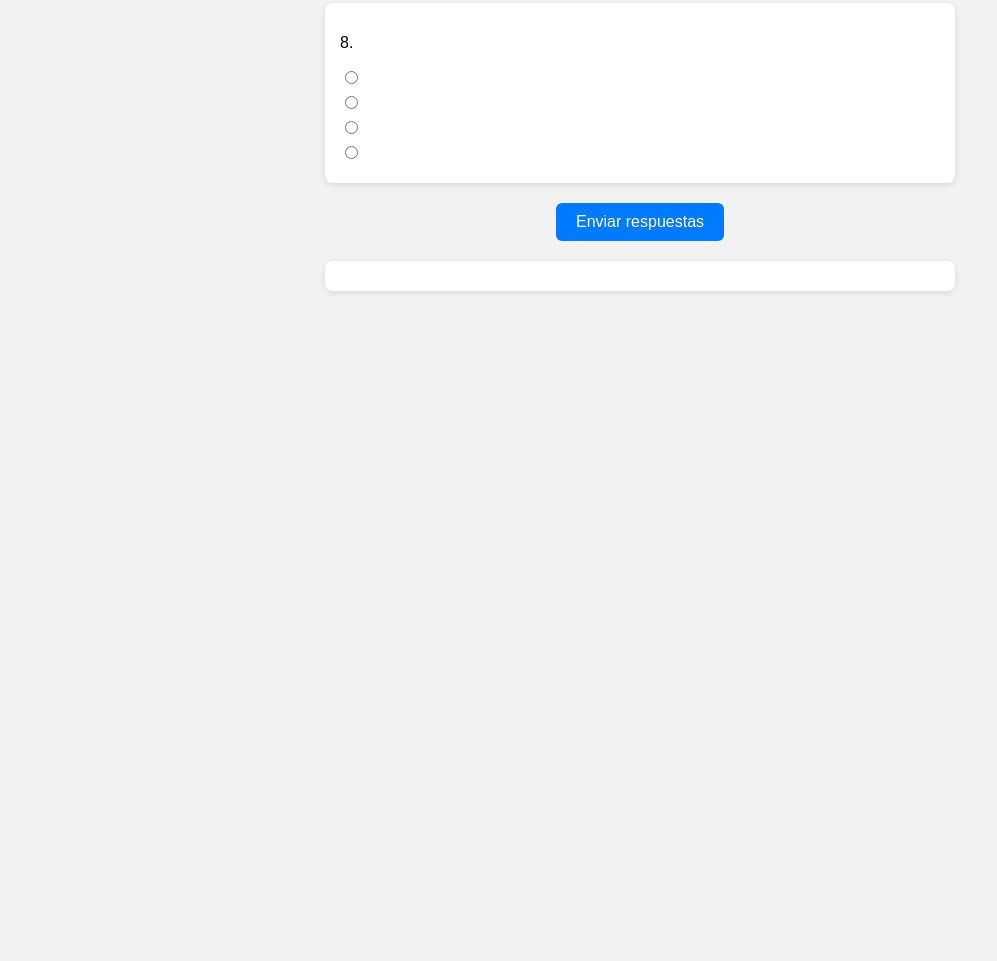
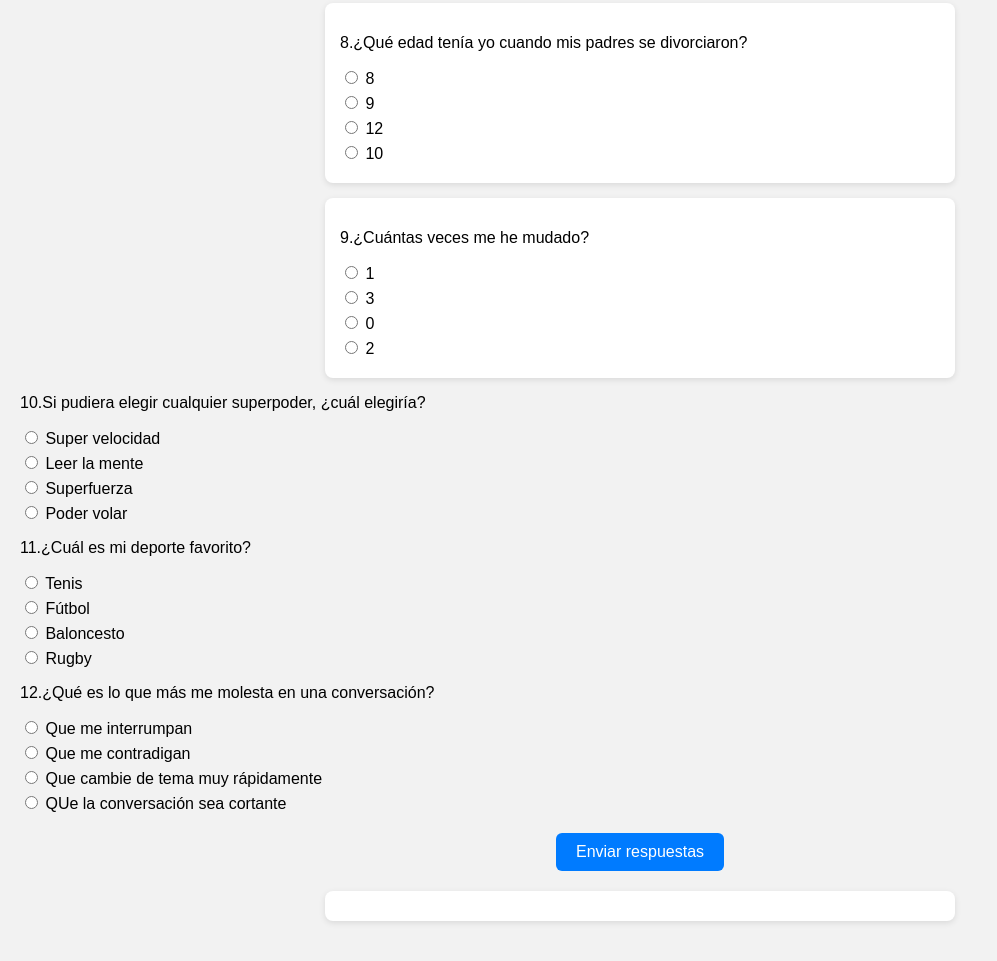
Before and after one commit to XxYerixX15/Pagina, a plain HTML site: page Carpeta/Test.html in a window 1280 px wide. Shown: the part 1462-2423 px from the top of the page, without its empty margins (0-997 px from the left). Before the commit the page ends 1793 px from the top, so only its background shows below. Drawn offline with Linux system fonts and the light colour scheme.

Commit message:
Update Test.html

```diff
--- a/Carpeta/Test.html
+++ b/Carpeta/Test.html
@@ -186,21 +186,78 @@
     </div>
 
               <div class="pregunta">
-    <p>8. </p>
+    <p>8.¿Qué edad tenía yo cuando mis padres se divorciaron? </p>
       <label class="respuesta">
-        <input type="radio" name="pregunta8" value="F">
+        <input type="radio" name="pregunta8" value="8"> 8
       </label>
       <label class="respuesta">
-        <input type="radio" name="pregunta8" value="">
+        <input type="radio" name="pregunta8" value="9"> 9
       </label>
       <label class="respuesta">
-        <input type="radio" name="pregunta8" value="">
+        <input type="radio" name="pregunta8" value="12"> 12
       </label>
       <label class="respuesta">
-        <input type="radio" name="pregunta8" value="">
+        <input type="radio" name="pregunta8" value="10"> 10
+      </label>
+    </div>
+                  <div class="pregunta">
+    <p>9.¿Cuántas veces me he mudado? </p>
+      <label class="respuesta">
+        <input type="radio" name="pregunta9" value="Una"> 1
+      </label>
+      <label class="respuesta">
+        <input type="radio" name="pregunta9" value="Tres"> 3
+      </label>
+      <label class="respuesta">
+        <input type="radio" name="pregunta9" value="Ninguna"> 0
+      </label>
+      <label class="respuesta">
+        <input type="radio" name="pregunta9" value="Dos"> 2
       </label>
     </div>
 
+        <p>10.Si pudiera elegir cualquier superpoder, ¿cuál elegiría? </p>
+      <label class="respuesta">
+        <input type="radio" name="pregunta10" value="Velocidad"> Super velocidad
+      </label>
+      <label class="respuesta">
+        <input type="radio" name="pregunta10" value="LeerMente"> Leer la mente
+      </label>
+      <label class="respuesta">
+        <input type="radio" name="pregunta10" value="Superfuerza"> Superfuerza
+      </label>
+      <label class="respuesta">
+        <input type="radio" name="pregunta10" value="Volar"> Poder volar
+      </label>
+    </div>
+            <p>11.¿Cuál es mi deporte favorito? </p>
+      <label class="respuesta">
+        <input type="radio" name="pregunta11" value="Tenis"> Tenis
+      </label>
+      <label class="respuesta">
+        <input type="radio" name="pregunta11" value="Futbol"> Fútbol
+      </label>
+      <label class="respuesta">
+        <input type="radio" name="pregunta11" value="Baloncesto"> Baloncesto
+      </label>
+      <label class="respuesta">
+        <input type="radio" name="pregunta11" value="Rugby"> Rugby
+      </label>
+    </div>
+                <p>12.¿Qué es lo que más me molesta en una conversación? </p>
+      <label class="respuesta">
+        <input type="radio" name="pregunta12" value="Interrumpir"> Que me interrumpan
+      </label>
+      <label class="respuesta">
+        <input type="radio" name="pregunta12" value="Contradecir"> Que me contradigan
+      </label>
+      <label class="respuesta">
+        <input type="radio" name="pregunta12" value="Cambios"> Que cambie de tema muy rápidamente
+      </label>
+      <label class="respuesta">
+        <input type="radio" name="pregunta11" value="Cortante"> QUe la conversación sea cortante
+      </label>
+    </div>
     <button type="button" onclick="corregir()">Enviar respuestas</button>
   </form>
 
@@ -216,7 +273,11 @@
         pregunta5: "Personas",
         pregunta6: "FNAF",
         pregunta7: "Rubius",
-        pregunta8: "",
+        pregunta8: "10",
+        pregunta9: "Dos",
+        pregunta10: "LeerMente",
+        pregunta11: "Baloncesto",
+        pregunta12: "Interrumpir",
       };
 
       let score = 0;
```
